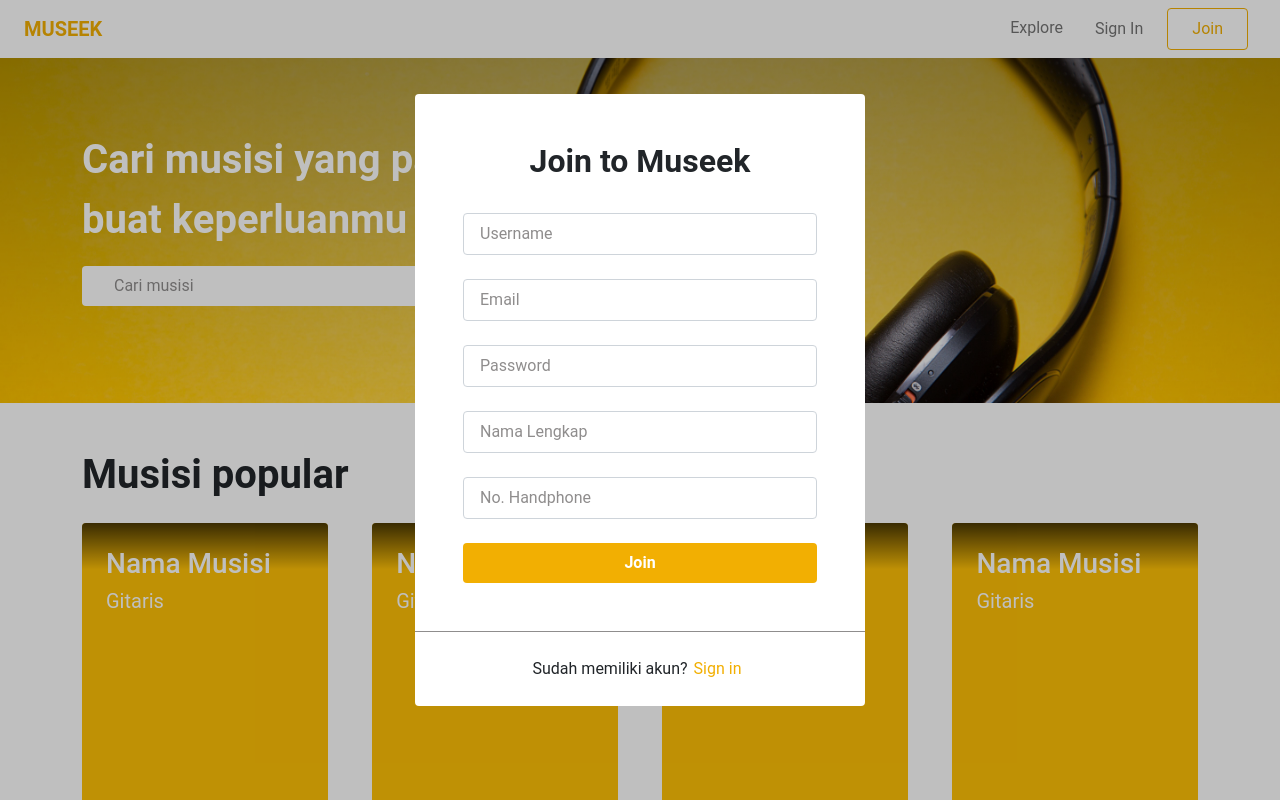
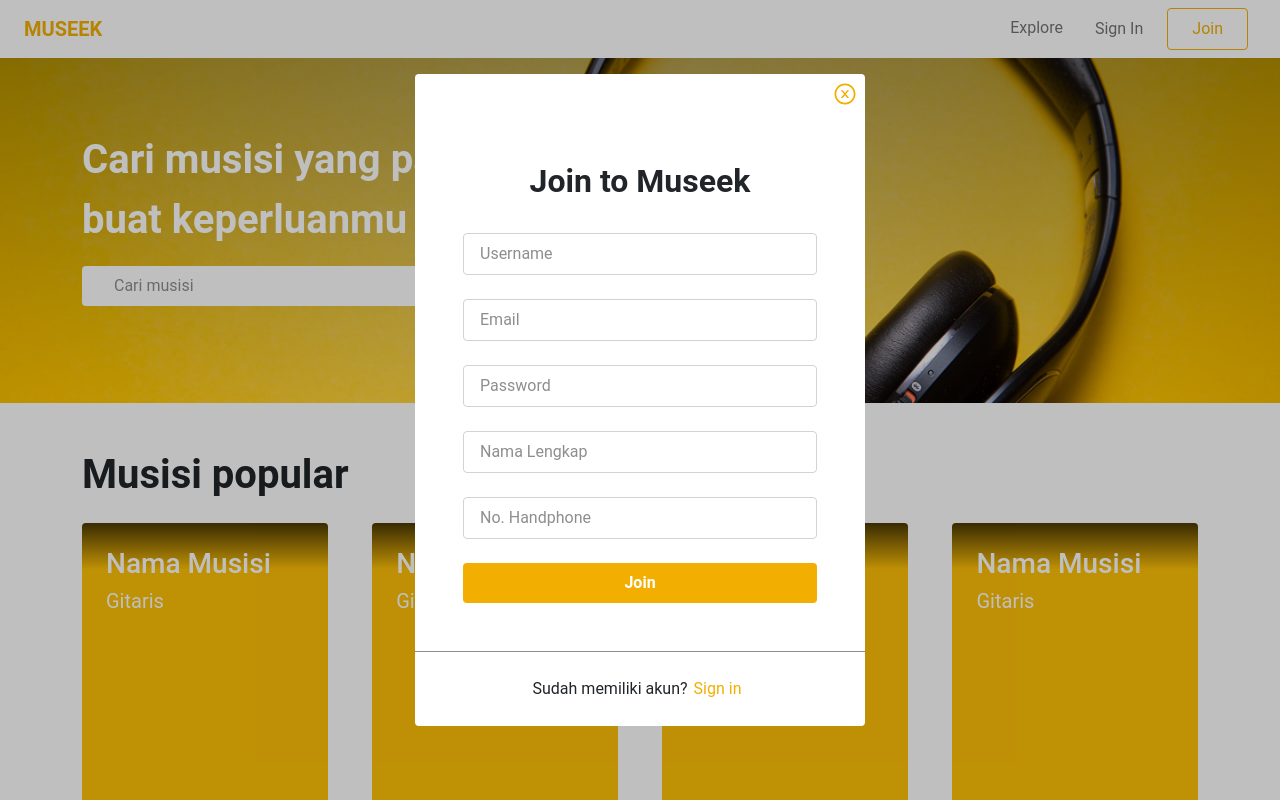
Before and after one commit to mugeki/museek, a React (Create React App) app: page / in a window 1280 px wide. Both pictures are taken after a click on the button "Join". Shown: the top 800 px of the page. Built offline with nearby package versions, Linux system fonts and the light colour scheme; some icons are missing.

Commit message:
fixed close button on modal

```diff
--- a/package.json
+++ b/package.json
@@ -3,6 +3,7 @@
   "version": "0.1.0",
   "private": true,
   "dependencies": {
+    "@reduxjs/toolkit": "^1.6.2",
     "@testing-library/jest-dom": "^5.15.0",
     "@testing-library/react": "^11.2.7",
     "@testing-library/user-event": "^12.8.3",
@@ -11,6 +12,8 @@
     "react-dom": "^17.0.2",
     "react-router-dom": "^6.0.2",
     "react-scripts": "4.0.3",
+    "redux": "^4.1.2",
+    "redux-persist": "^6.0.0",
     "web-vitals": "^1.1.2"
   },
   "scripts": {
--- a/src/components/Login.js
+++ b/src/components/Login.js
@@ -2,12 +2,35 @@ import { forwardRef } from "react";
 import styles from "./Login.module.css";
 
 const Login = forwardRef((props, ref) => {
+	const onClick = (e) => {
+		props.onClick(e.target.value);
+	};
 	return (
 		<div className={`${styles.background} modal d-flex justify-content-center`}>
 			<div
 				className={`${styles.container} bg-white my-auto pb-2 rounded`}
 				ref={ref}
 			>
+				<svg
+					aria-hidden="true"
+					role="img"
+					className="d-block ms-auto m-2"
+					style={{ cursor: "pointer", verticalAlign: "-0.125em" }}
+					width="24"
+					height="24"
+					preserveAspectRatio="xMidYMid meet"
+					viewBox="0 0 1024 1024"
+					onClick={onClick}
+				>
+					<path
+						d="M685.4 354.8c0-4.4-3.6-8-8-8l-66 .3L512 465.6l-99.3-118.4l-66.1-.3c-4.4 0-8 3.5-8 8c0 1.9.7 3.7 1.9 5.2l130.1 155L340.5 670a8.32 8.32 0 0 0-1.9 5.2c0 4.4 3.6 8 8 8l66.1-.3L512 564.4l99.3 118.4l66 .3c4.4 0 8-3.5 8-8c0-1.9-.7-3.7-1.9-5.2L553.5 515l130.1-155c1.2-1.4 1.8-3.3 1.8-5.2z"
+						fill="#f2af02"
+					/>
+					<path
+						d="M512 65C264.6 65 64 265.6 64 513s200.6 448 448 448s448-200.6 448-448S759.4 65 512 65zm0 820c-205.4 0-372-166.6-372-372s166.6-372 372-372s372 166.6 372 372s-166.6 372-372 372z"
+						fill="#f2af02"
+					/>
+				</svg>
 				<h2 className="fw-bold text-center p-5 pb-4">Sign In to Museek</h2>
 				<div className="px-4 px-md-5">
 					<input
--- a/src/components/NavbarGuest.js
+++ b/src/components/NavbarGuest.js
@@ -15,15 +15,19 @@ export default function NavbarGuest() {
 	};
 
 	const onOpenJoin = () => {
-		console.log("openJoin dalam fungsi 1", openJoin);
 		setOpenLogin(false);
 		setOpenJoin(true);
-		console.log("openJoin dalam fungsi 2", openJoin);
+	};
+
+	const handleLoginModal = (value) => {
+		setOpenLogin(value);
+	};
+
+	const handleJoinModal = (value) => {
+		setOpenJoin(value);
 	};
 
 	useEffect(() => {
-		console.log("openLogin: ", openLogin);
-		console.log("openJoin: ", openJoin);
 		const handleClick = (e) => {
 			if (openLogin && ref.current && !ref.current.contains(e.target)) {
 				setOpenLogin(false);
@@ -82,8 +86,12 @@ export default function NavbarGuest() {
 					</div>
 				</div>
 			</nav>
-			{openLogin && <Login openJoin={onOpenJoin} ref={ref} />}
-			{openJoin && <Register openLogin={onOpenLogin} ref={ref} />}
+			{openLogin && (
+				<Login openJoin={onOpenJoin} ref={ref} onClick={handleLoginModal} />
+			)}
+			{openJoin && (
+				<Register openLogin={onOpenLogin} ref={ref} onClick={handleJoinModal} />
+			)}
 		</div>
 	);
 }
--- a/src/components/Register.js
+++ b/src/components/Register.js
@@ -1,26 +1,36 @@
-import { forwardRef, useState } from "react";
-import { Icon } from "@iconify/react";
+import { forwardRef } from "react";
 import styles from "./Register.module.css";
 
 const Register = forwardRef((props, ref) => {
-	// const [open, setOpen] = useState(props.open);
-	// const onClick = () => {
-	// 	setOpen(false);
-	// };
-	// console.log(open);
+	const onClick = (e) => {
+		props.onClick(e.target.value);
+	};
 	return (
 		<div className={`${styles.background} modal d-flex justify-content-center`}>
 			<div
 				className={`${styles.container} bg-white my-auto pb-2 rounded`}
 				ref={ref}
 			>
-				{/* <Icon
-					icon="ant-design:close-circle-outlined"
-					color="#8f8d8d"
+				<svg
+					aria-hidden="true"
+					role="img"
+					className="d-block ms-auto m-2"
+					style={{ cursor: "pointer", verticalAlign: "-0.125em" }}
 					width="24"
-					className="d-block ms-auto m-2"
-					style={{ cursor: "pointer" }}
-				/> */}
+					height="24"
+					preserveAspectRatio="xMidYMid meet"
+					viewBox="0 0 1024 1024"
+					onClick={onClick}
+				>
+					<path
+						d="M685.4 354.8c0-4.4-3.6-8-8-8l-66 .3L512 465.6l-99.3-118.4l-66.1-.3c-4.4 0-8 3.5-8 8c0 1.9.7 3.7 1.9 5.2l130.1 155L340.5 670a8.32 8.32 0 0 0-1.9 5.2c0 4.4 3.6 8 8 8l66.1-.3L512 564.4l99.3 118.4l66 .3c4.4 0 8-3.5 8-8c0-1.9-.7-3.7-1.9-5.2L553.5 515l130.1-155c1.2-1.4 1.8-3.3 1.8-5.2z"
+						fill="#f2af02"
+					/>
+					<path
+						d="M512 65C264.6 65 64 265.6 64 513s200.6 448 448 448s448-200.6 448-448S759.4 65 512 65zm0 820c-205.4 0-372-166.6-372-372s166.6-372 372-372s372 166.6 372 372s-166.6 372-372 372z"
+						fill="#f2af02"
+					/>
+				</svg>
 				<h2 className="fw-bold text-center p-5 pb-4">Join to Museek</h2>
 				<div className="px-4 px-md-5">
 					<input
```
Also changed, not shown: 1 other file (tests, documents, lock files or other folders).
